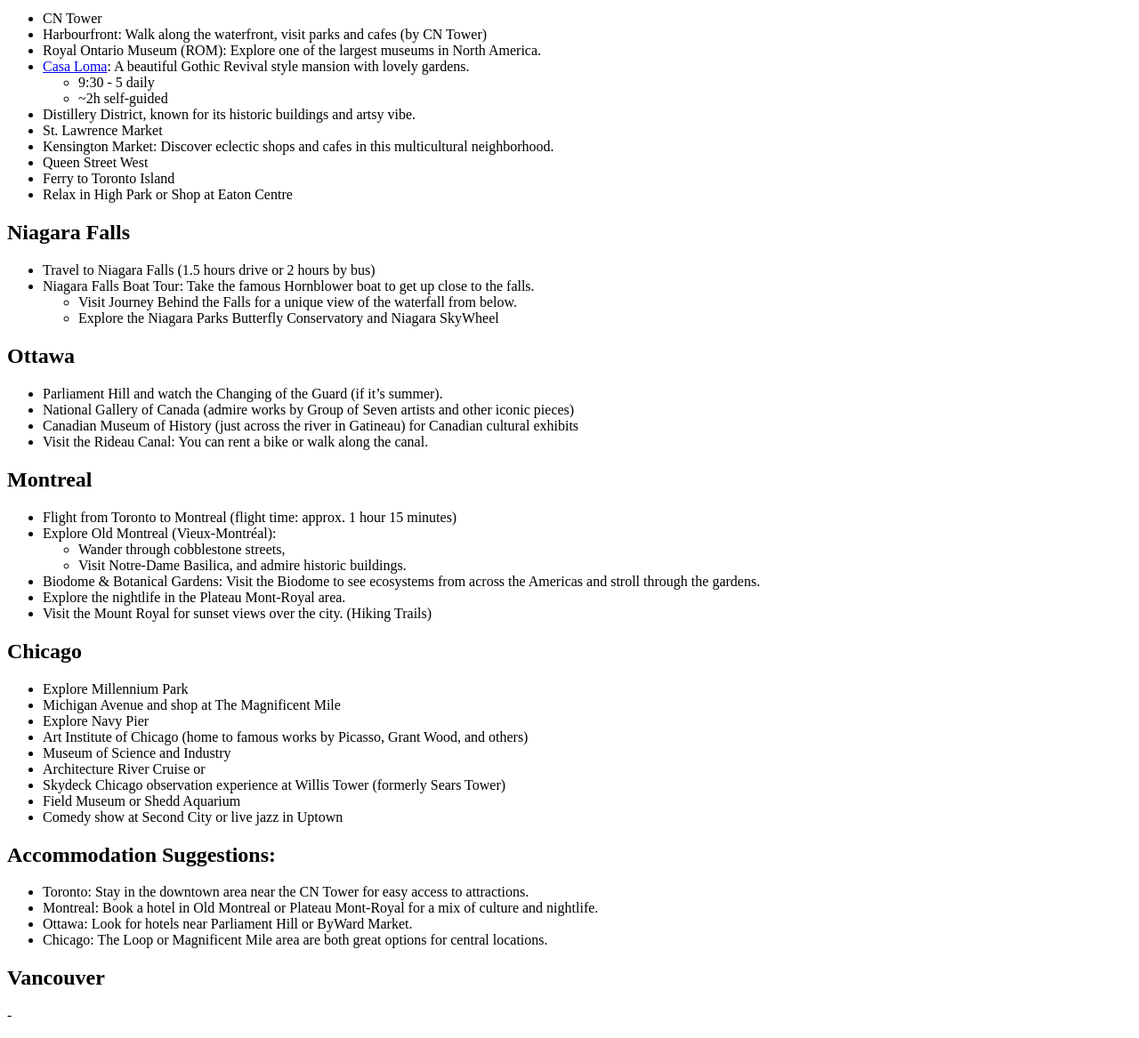
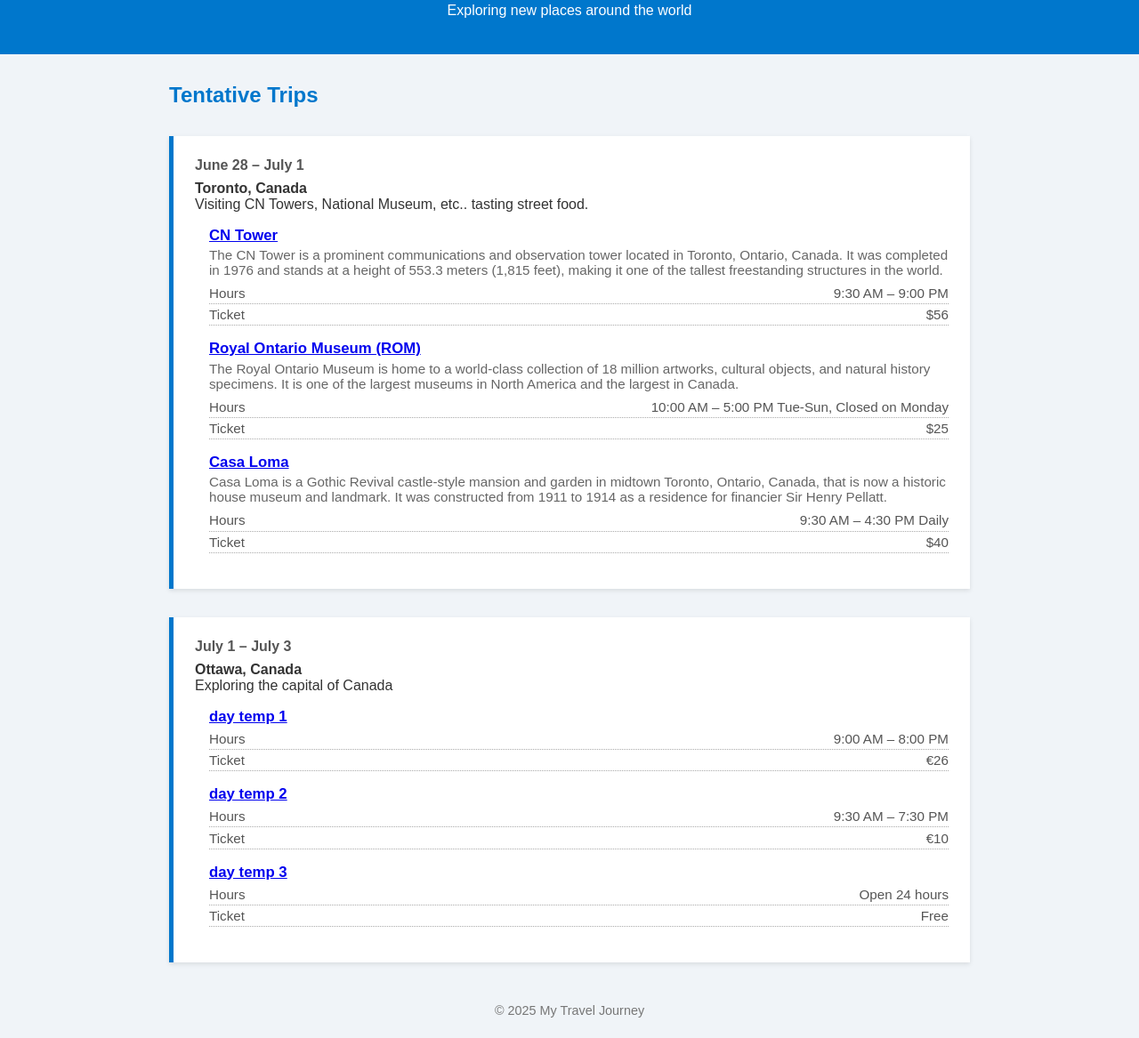
Before and after one commit to phillipad7/TorontoTravelPlan, a plain HTML site: page index.html in a window 1280 px wide. Shown: the part 101-1268 px from the top of the page at 89% size. Drawn offline with Linux system fonts and the light colour scheme.

Commit message:
updated html format and added css

```diff
--- a/index.html
+++ b/index.html
@@ -1,67 +1,122 @@
-<h1 id="travel-plan">Travel Plan</h1>
-<h2 id="toronto">Toronto</h2>
-<ul>
-<li>CN Tower</li>
-<li>Harbourfront: Walk along the waterfront, visit parks and cafes (by CN Tower)</li>
-<li>Royal Ontario Museum (ROM): Explore one of the largest museums in North America.</li>
-<li><a href="https://casaloma.ca/">Casa Loma</a>: A beautiful Gothic Revival style mansion with lovely gardens. <ul>
-<li>9:30 - 5 daily</li>
-<li>~2h self-guided</li>
-</ul>
-</li>
-<li>Distillery District, known for its historic buildings and artsy vibe.</li>
-<li>St. Lawrence Market</li>
-<li>Kensington Market: Discover eclectic shops and cafes in this multicultural neighborhood.</li>
-<li>Queen Street West</li>
-<li>Ferry to Toronto Island</li>
-<li>Relax in High Park or Shop at Eaton Centre</li>
-</ul>
-<h2 id="niagara-falls">Niagara Falls</h2>
-<ul>
-<li>Travel to Niagara Falls (1.5 hours drive or 2 hours by bus)</li>
-<li>Niagara Falls Boat Tour: Take the famous Hornblower boat to get up close to the falls.<ul>
-<li>Visit Journey Behind the Falls for a unique view of the waterfall from below.</li>
-<li>Explore the Niagara Parks Butterfly Conservatory and Niagara SkyWheel</li>
-</ul>
-</li>
-</ul>
-<h2 id="ottawa">Ottawa</h2>
-<ul>
-<li>Parliament Hill and watch the Changing of the Guard (if it’s summer).</li>
-<li>National Gallery of Canada (admire works by Group of Seven artists and other iconic pieces)</li>
-<li>Canadian Museum of History (just across the river in Gatineau) for Canadian cultural exhibits</li>
-<li>Visit the Rideau Canal: You can rent a bike or walk along the canal.</li>
-</ul>
-<h2 id="montreal">Montreal</h2>
-<ul>
-<li>Flight from Toronto to Montreal (flight time: approx. 1 hour 15 minutes)</li>
-<li>Explore Old Montreal (Vieux-Montréal): <ul>
-<li>Wander through cobblestone streets, </li>
-<li>Visit Notre-Dame Basilica, and admire historic buildings.</li>
-</ul>
-</li>
-<li>Biodome &amp; Botanical Gardens: Visit the Biodome to see ecosystems from across the Americas and stroll through the gardens.</li>
-<li>Explore the nightlife in the Plateau Mont-Royal area.</li>
-<li>Visit the Mount Royal for sunset views over the city. (Hiking Trails)</li>
-</ul>
-<h2 id="chicago">Chicago</h2>
-<ul>
-<li>Explore Millennium Park</li>
-<li>Michigan Avenue and shop at The Magnificent Mile </li>
-<li>Explore Navy Pier</li>
-<li>Art Institute of Chicago (home to famous works by Picasso, Grant Wood, and others)</li>
-<li>Museum of Science and Industry</li>
-<li>Architecture River Cruise or </li>
-<li>Skydeck Chicago observation experience at Willis Tower (formerly Sears Tower)</li>
-<li>Field Museum or Shedd Aquarium</li>
-<li>Comedy show at Second City or live jazz in Uptown</li>
-</ul>
-<h2 id="accommodation-suggestions-">Accommodation Suggestions:</h2>
-<ul>
-<li>Toronto: Stay in the downtown area near the CN Tower for easy access to attractions.</li>
-<li>Montreal: Book a hotel in Old Montreal or Plateau Mont-Royal for a mix of culture and nightlife.</li>
-<li>Ottawa: Look for hotels near Parliament Hill or ByWard Market.</li>
-<li>Chicago: The Loop or Magnificent Mile area are both great options for central locations.</li>
-</ul>
-<h2 id="vancouver">Vancouver</h2>
-<p>- </p>
+<!DOCTYPE html>
+<html lang="en">
+
+<head>
+    <meta charset="UTF-8" />
+    <meta name="viewport" content="width=device-width, initial-scale=1.0" />
+    <title>Toronto Travel Plan</title>
+    <link rel="stylesheet" href="styles.css" />
+</head>
+
+<body>
+    <header>
+        <h1>Toronro Travel Plan</h1>
+        <p>Exploring new places around the world</p>
+    </header>
+
+    <div class="container">
+        <h2>Tentative Trips</h2>
+
+        <div class="trip">
+            <div class="date">June 28 – July 1</div>
+            <strong>Toronto, Canada</strong><br>
+            Visiting CN Towers, National Museum, etc.. tasting street food.
+            <div class="attractions">
+                <div class="attraction">
+                    <div class="attraction-name">
+                        <a href="https://www.cntower.ca/plan-your-visit/tickets-and-hours/hours" target="_blank">CN Tower</a>
+                    </div>
+                    <div class="description">
+                        The CN Tower is a prominent communications and observation tower located in Toronto, Ontario, Canada. It was completed in 1976 and stands at a height of 553.3 meters (1,815 feet), making it one of the tallest freestanding structures in the world.
+                      </div>
+                    <div class="detail-line">
+                        <span>Hours</span><span>9:30 AM – 9:00 PM</span>
+                      </div>
+                      <div class="detail-line">
+                        <span>Ticket</span><span>$56</span>
+                      </div>
+                </div>
+                <div class="attraction">
+                    <div class="attraction-name">
+                        <a href="https://www.rom.on.ca/" target="_blank">Royal Ontario Museum (ROM)</a>
+                    </div>
+                    <div class="description">
+                        The Royal Ontario Museum is home to a world-class collection of 18 million artworks, cultural objects, and natural history specimens. It is one of the largest museums in North America and the largest in Canada.
+                    </div>
+                    <div class="detail-line">
+                        <span>Hours</span><span>10:00 AM – 5:00 PM Tue-Sun, Closed on Monday</span>
+                      </div>
+                      <div class="detail-line">
+                        <span>Ticket</span><span>$25</span>
+                      </div>
+                </div>
+                <div class="attraction">
+                    <div class="attraction-name">
+                        <a href="https://casaloma.ca" target="_blank">Casa Loma</a>
+                    </div>
+                    <div class="description">
+                        Casa Loma is a Gothic Revival castle-style mansion and garden in midtown Toronto, Ontario, Canada, that is now a historic house museum and landmark. It was constructed from 1911 to 1914 as a residence for financier Sir Henry Pellatt.
+                    </div>
+                    <div class="detail-line">
+                        <span>Hours</span><span>9:30 AM – 4:30 PM Daily</span>
+                    </div>
+                    <div class="detail-line">
+                        <span>Ticket</span><span>$40</span>
+                    </div>
+                </div>
+            </div>
+        </div>
+
+        <div class="trip">
+            <div class="date">July 1 – July 3</div>
+            <strong>Ottawa, Canada</strong><br>
+            Exploring the capital of Canada
+            <div class="attractions">
+                <div class="attraction">
+                    <div class="attraction-name">
+                        <a href="https://sagradafamilia.org/en/" target="_blank">day temp 1</a>
+                    </div>
+                    <div class="detail-line">
+                        <span>Hours</span><span>9:00 AM – 8:00 PM</span>
+                    </div>
+                    <div class="detail-line">
+                        <span>Ticket</span><span>€26</span>
+                    </div>
+                </div>
+                <div class="attraction">
+                    <div class="attraction-name">
+                        <a href="https://parkguell.barcelona/en" target="_blank">day temp 2</a>
+                    </div>
+                    <div class="detail-line">
+                        <span>Hours</span><span>9:30 AM – 7:30 PM</span>
+                    </div>
+                    <div class="detail-line">
+                        <span>Ticket</span><span>€10</span>
+                    </div>
+                </div>
+                <div class="attraction">
+                    <div class="attraction-name">
+                        <a href="https://www.barcelona-tourist-guide.com/en/areas/la-rambla.html" target="_blank">day temp 3</a>
+                    </div>
+                    <div class="detail-line">
+                        <span>Hours</span><span>Open 24 hours</span>
+                    </div>
+                    <div class="detail-line">
+                        <span>Ticket</span><span>Free</span>
+                    </div>
+                </div>
+            </div>
+        </div>
+
+
+
+
+
+    </div>
+
+    <div class="footer">
+        &copy; 2025 My Travel Journey
+    </div>
+</body>
+
+</html>
--- /dev/null
+++ b/styles.css
@@ -0,0 +1,75 @@
+body {
+  font-family: Arial, sans-serif;
+  margin: 0;
+  padding: 0;
+  background: #f0f4f8;
+  color: #333;
+}
+
+header {
+  background: #0077cc;
+  color: white;
+  padding: 1.5em 0;
+  text-align: center;
+}
+
+.container {
+  max-width: 900px;
+  margin: 2em auto;
+  padding: 0 1em;
+}
+
+h2 {
+  color: #0077cc;
+}
+
+.trip {
+  background: white;
+  border-left: 5px solid #0077cc;
+  margin: 2em 0;
+  padding: 1.5em;
+  box-shadow: 0 2px 5px rgba(0,0,0,0.1);
+}
+
+.date {
+  font-weight: bold;
+  color: #555;
+  margin-bottom: 0.5em;
+}
+
+.attractions {
+  margin-top: 1em;
+  padding-left: 1em;
+}
+
+.attraction {
+  margin-bottom: 1em;
+}
+
+.attraction-name {
+  font-weight: bold;
+  font-size: 1.05em;
+  margin-bottom: 0.2em;
+}
+
+.detail-line {
+  border-bottom: 1px dotted #aaa;
+  display: flex;
+  justify-content: space-between;
+  font-size: 0.95em;
+  padding: 0.2em 0;
+  color: #555;
+}
+
+.footer {
+  text-align: center;
+  padding: 1em;
+  font-size: 0.9em;
+  color: #777;
+}
+
+.description {
+  font-size: 0.95em;
+  margin-bottom: 0.4em;
+  color: #666;
+}
```
Also changed, not shown: index6.html (added, +173 -0 lines), index_old.html (added, +67 -0 lines), 1 other file.
